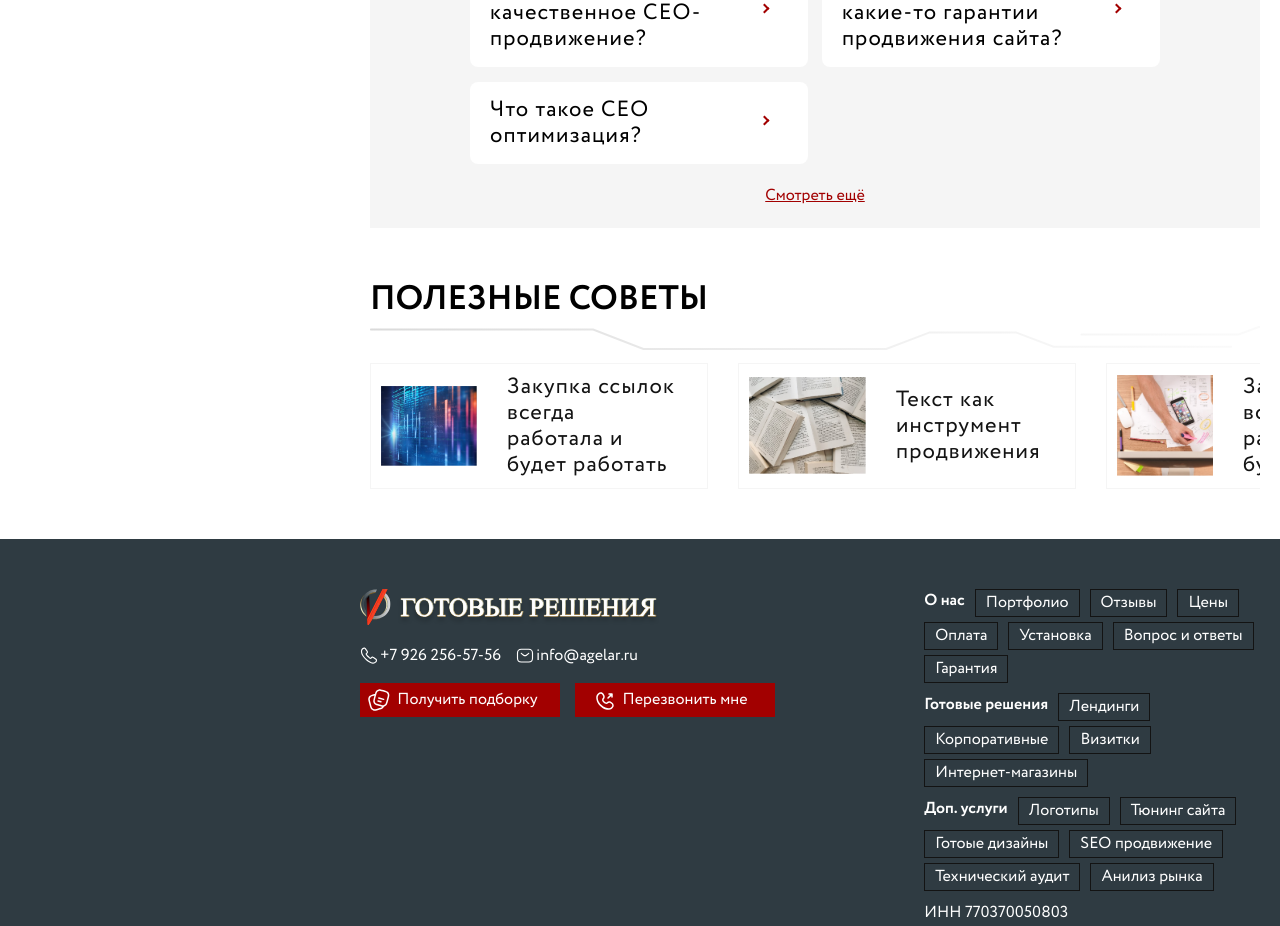
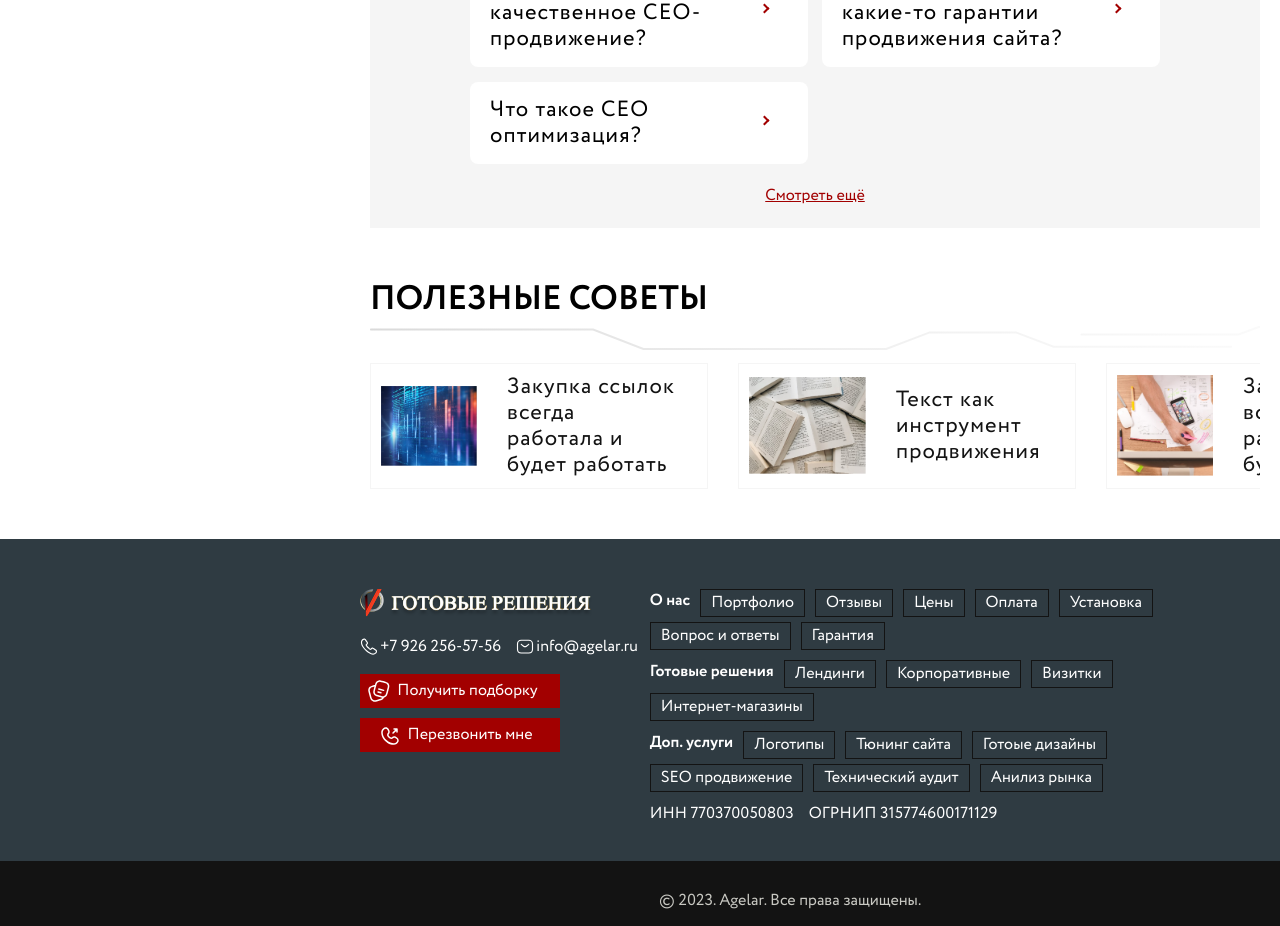
Before and after one commit to Artematrr/Ready-made-Solutions, a React (Vite) app: page / in a window 1280 px wide. Shown: the part 8390-9316 px from the top of the page. Built offline with nearby package versions, Linux system fonts and the light colour scheme.

Commit message:
upd preview section

```diff
--- a/src/styles.css
+++ b/src/styles.css
@@ -1588,11 +1588,12 @@ h1::after {
   flex-direction: row;
   justify-content: space-between;
   /* gap: 60px; */
-}
-.col-one {
+
+}
+.product-preview-wrapper .col-one {
   width: 60%;
 }
-.col-two {
+.product-preview-wrapper .col-two {
   width: 38%;
 }
 .product-preview {
```
